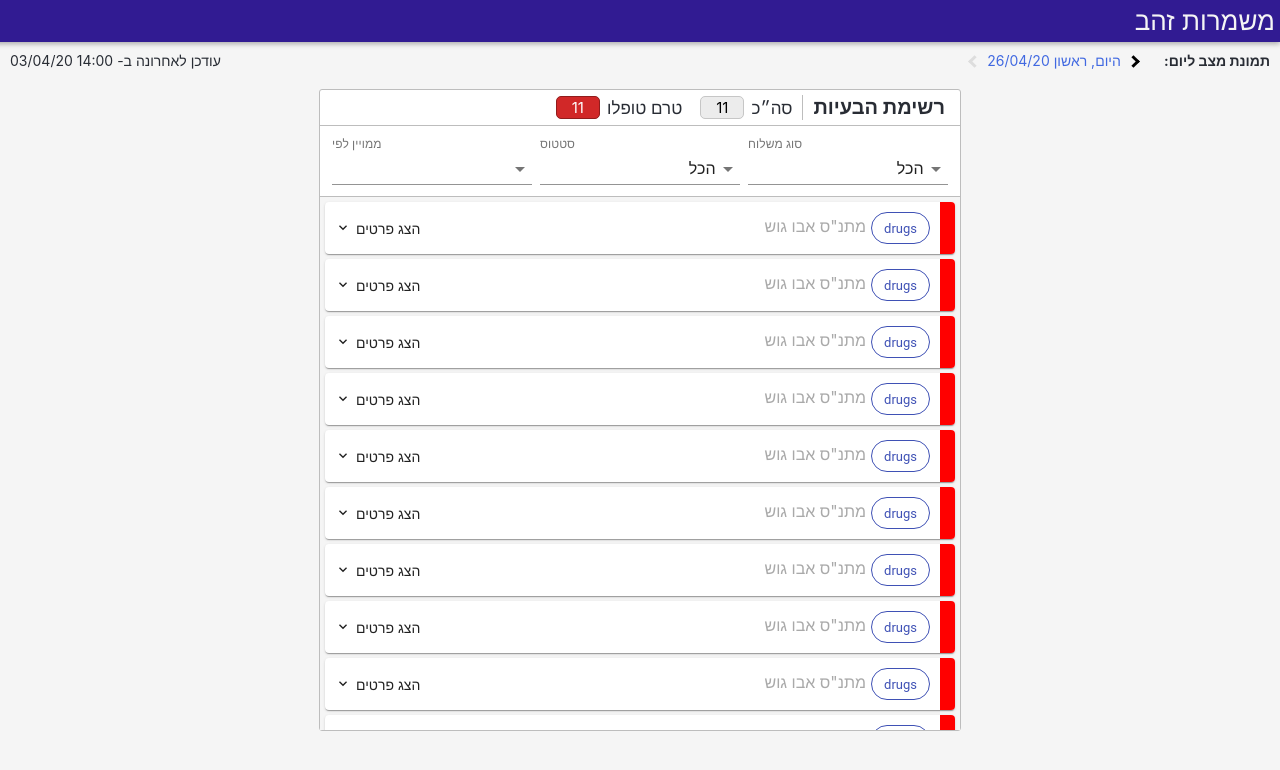
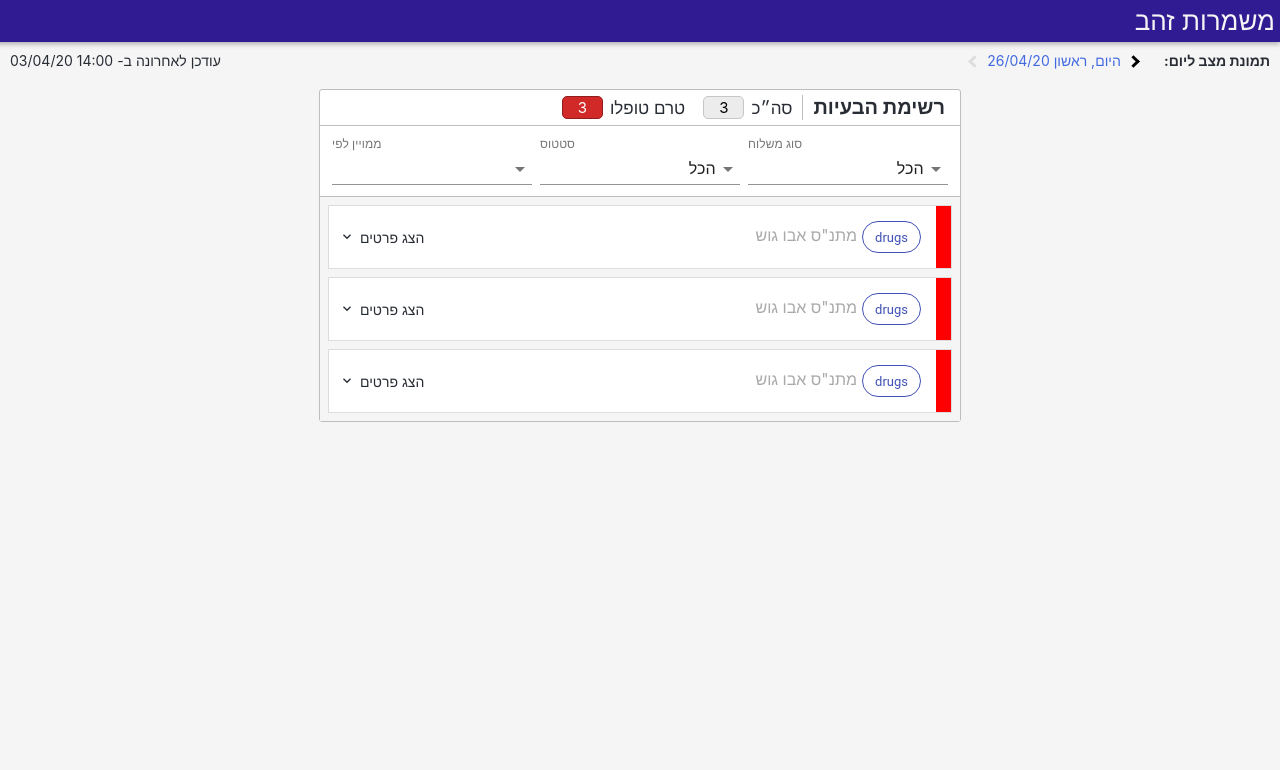
Before and after one commit to sagilaufer1992/guardians-of-the-golden-age, a React (Create React App) app in the folder FE/: page / in a window 1280 px wide. Shown: the top 770 px of the page. Built offline with nearby package versions, Linux system fonts and the light colour scheme.

Commit message:
added FaultDetails component

```diff
--- a/FE/src/Components/Fault.scss
+++ b/FE/src/Components/Fault.scss
@@ -1,8 +1,13 @@
-.fault-container {
-  margin: 5px;
+.fault-expander {
+  margin: 8px;
+  border-bottom-left-radius: 3px;
+  border-bottom-right-radius: 3px;
+  background-color: darken($color: whitesmoke, $amount: 10);
   .fault {
     position: relative;
     display: flex;
+    border: 1px solid darken($color: whitesmoke, $amount: 10);
+    background-color: white;
     .status {
       width: 15px;
       &.Todo {
@@ -17,7 +22,7 @@
     }
     .content {
       flex: 1;
-      margin: 10px;
+      margin: 15px;
       text-align: right;
       .region {
         font-size: medium;
@@ -37,7 +42,7 @@
         margin: 0 0 0 5px;
       }
     }
-    .show-history {
+    .show-details {
       display: flex;
       flex-direction: row-reverse;
       align-items: center;
--- a/FE/src/Components/Fault.tsx
+++ b/FE/src/Components/Fault.tsx
@@ -1,11 +1,10 @@
+import "./Fault.scss";
+
 import React, { useState } from "react";
 import classnames from "classnames";
-import Card from "@material-ui/core/Card";
 import Chip from "@material-ui/core/Chip";
-import CardContent from "@material-ui/core/CardContent";
-import FaultChat from "./FaultChat";
+import FaultDetails from "./FaultDetails";
 import { MdKeyboardArrowDown, MdKeyboardArrowUp } from "react-icons/md";
-import "./Fault.scss";
 
 interface Props {
   fault: Fault;
@@ -17,8 +16,7 @@ export default React.memo(function Fault(props: Props) {
 
   const { category, status, author, distributionCenter } = props.fault;
 
-  return (<>
-    <Card className="fault-container">
+  return (<div className="fault-expander">
     <div className="fault">
       <div className={classnames("status", status)} />
       <div className="content">
@@ -34,14 +32,13 @@ export default React.memo(function Fault(props: Props) {
           <span>{distributionCenter}</span>
         </div>
       </div>
-        <div className="show-history" onClick={() => setIsDetailsOpen(!isDetailsOpen)}>
+      <div className="show-details" onClick={() => setIsDetailsOpen(!isDetailsOpen)}>
         {isDetailsOpen ? <><MdKeyboardArrowUp className="expander-arrow" />סגור פרטים</> :
           <><MdKeyboardArrowDown className="expander-arrow" />הצג פרטים</>}
       </div>
     </div>
-    </Card>
-    {isDetailsOpen && <FaultChat fault={props.fault} />}
-  </>);
+    {isDetailsOpen && <FaultDetails fault={props.fault} />}
+  </div>);
 
   function _getStationName(hierarchy: string) {
     const splittedHeirarchy = hierarchy.split("/");
--- a/FE/src/Components/FaultChat.scss
+++ b/FE/src/Components/FaultChat.scss
@@ -6,8 +6,9 @@ $handler-color: #ffa726;
     font-size: 14px;
     background-color: white;
     padding: 10px;
-    border: 2px solid #e0e0e0;
-    border-radius: 2px;
+    border-radius: 3px;
+    max-height: 380px;
+    overflow-y: auto;
     .title {
         text-align: right;
         font-weight: bold;
--- /dev/null
+++ b/FE/src/Components/FaultDetails.scss
@@ -0,0 +1,3 @@
+.fault-details {
+    padding: 10px;
+}
--- /dev/null
+++ b/FE/src/Components/FaultDetails.tsx
@@ -0,0 +1,16 @@
+import "./FaultDetails.scss";
+
+import React from "react";
+import FaultChat from "./FaultChat";
+
+interface Props {
+    fault: Fault;
+}
+
+function FaultDetails({ fault }: Props) {
+    return <div className="fault-details">
+        <FaultChat fault={fault} />
+    </div>;
+}
+
+export default React.memo(FaultDetails);
--- a/FE/src/Components/FaultsArea.scss
+++ b/FE/src/Components/FaultsArea.scss
@@ -57,13 +57,11 @@ $border-style: 1px solid rgb(189, 189, 189);
         flex-direction: row;
         justify-content: space-around;
         border-bottom: $border-style;
-
         .select {
             margin: 3px;
             min-width: 32%;
         }
     }
-
     .faults-area-body {
         flex: 1;
         overflow-y: auto;
--- a/FE/src/_Mocks/faults.ts
+++ b/FE/src/_Mocks/faults.ts
@@ -12,7 +12,7 @@ const fault: Fault = {
     content: "הספק לא מגיע. הוא אמר שיש לו פנצר ולא הוא לא יכול לבוא. צריך מישהו שיבוא לקחת את המזון מהמחסן"
 };
 
-export const faults = [fault, fault, fault, fault, fault, fault, fault, fault, fault, fault, fault];
+export const faults = [fault, fault, fault];
 
 export const messages: Message[] = [{
     faultId: "lala",
```
Lines whose indentation alone changed are shown as unchanged.
